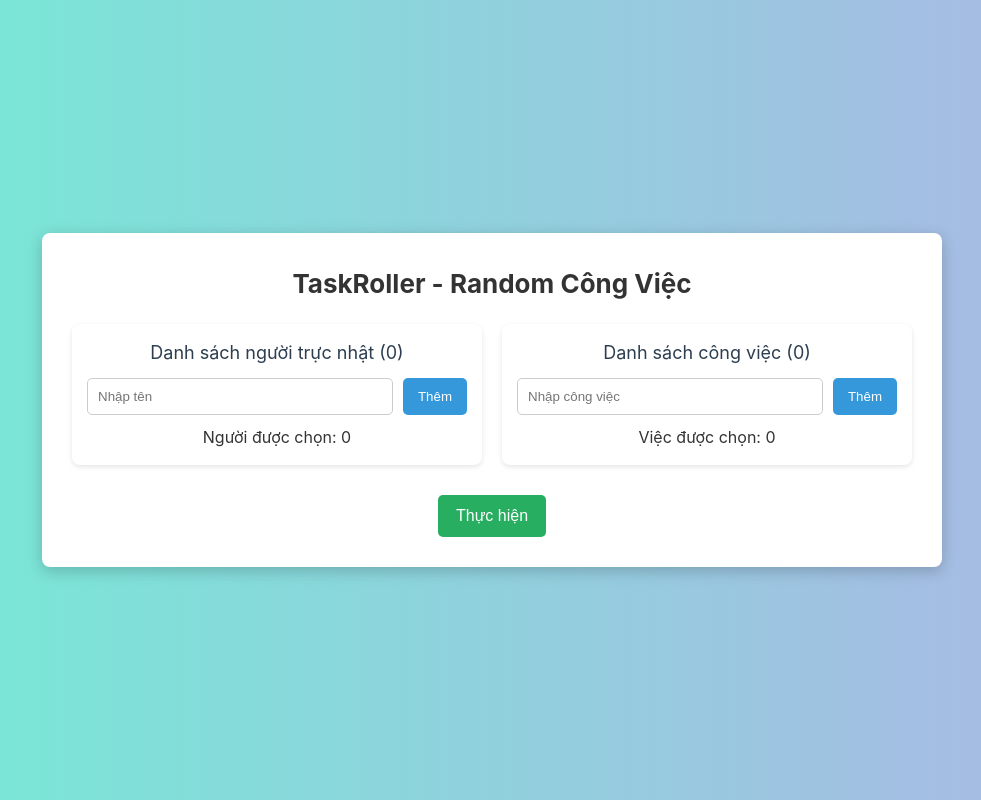
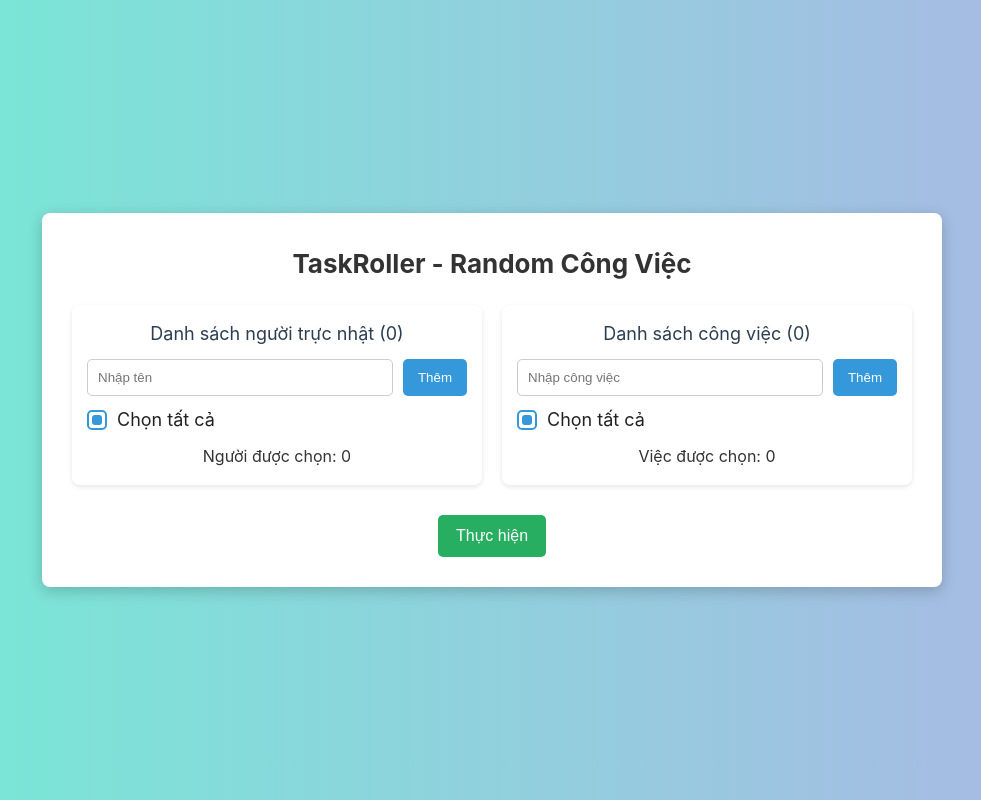
Before and after one commit to tanvndev/task-roller-vue-3, a Vue app: page / in a window 1280 px wide. Shown: the whole page, without its empty margins (148-1129 px from the left). Built offline with nearby package versions, Linux system fonts and the light colour scheme.

Commit message:
Update selected all

```diff
--- a/src/App.vue
+++ b/src/App.vue
@@ -1,11 +1,14 @@
 <script setup>
-import { onMounted, ref, watch } from 'vue'
+import { computed, onMounted, ref, watch } from 'vue'
 
 const people = ref(JSON.parse(localStorage.getItem('people')) || [])
 const tasks = ref(JSON.parse(localStorage.getItem('tasks')) || [])
 const selectedPeople = ref([])
 const selectedTasks = ref([])
 const assignedTasks = ref(JSON.parse(localStorage.getItem('assignedTasks')) || [])
+
+const allPeopleSelected = computed(() => selectedPeople.value.length === people.value.length)
+const allTasksSelected = computed(() => selectedTasks.value.length === tasks.value.length)
 
 const newPerson = ref('')
 const addPerson = () => {
@@ -26,6 +29,16 @@ const addTask = () => {
     tasks.value.push(newTask.value)
     newTask.value = ''
   }
+}
+
+// Toggle chọn tất cả người trực nhật
+const toggleSelectAllPeople = () => {
+  selectedPeople.value = allPeopleSelected.value ? [] : [...people.value]
+}
+
+// Toggle chọn tất cả công việc
+const toggleSelectAllTasks = () => {
+  selectedTasks.value = allTasksSelected.value ? [] : [...tasks.value]
 }
 
 const removeTask = (index) => {
@@ -127,6 +140,17 @@ watch(
             />
             <button @click="addPerson" class="btn">Thêm</button>
           </div>
+          <div class="my-10">
+            <label class="cyberpunk-checkbox-label">
+              <input
+                type="checkbox"
+                class="cyberpunk-checkbox"
+                :checked="allPeopleSelected"
+                @change="toggleSelectAllPeople"
+              />
+              Chọn tất cả</label
+            >
+          </div>
           <ul>
             <li v-for="(person, index) in people" :key="person">
               <label class="cyberpunk-checkbox-label">
@@ -157,6 +181,17 @@ watch(
               @keyup.enter="addTask"
             />
             <button @click="addTask" class="btn">Thêm</button>
+          </div>
+          <div class="my-10">
+            <label class="cyberpunk-checkbox-label">
+              <input
+                type="checkbox"
+                class="cyberpunk-checkbox"
+                :checked="allTasksSelected"
+                @change="toggleSelectAllTasks"
+              />
+              Chọn tất cả</label
+            >
           </div>
           <ul>
             <li v-for="(task, index) in tasks" :key="task">
--- a/src/assets/main.css
+++ b/src/assets/main.css
@@ -180,3 +180,11 @@ li {
 .d-none {
   display: none;
 }
+.my-5 {
+  margin-top: 5px;
+  margin-bottom: 5px;
+}
+.my-10 {
+  margin-top: 10px;
+  margin-bottom: 10px;
+}
```
